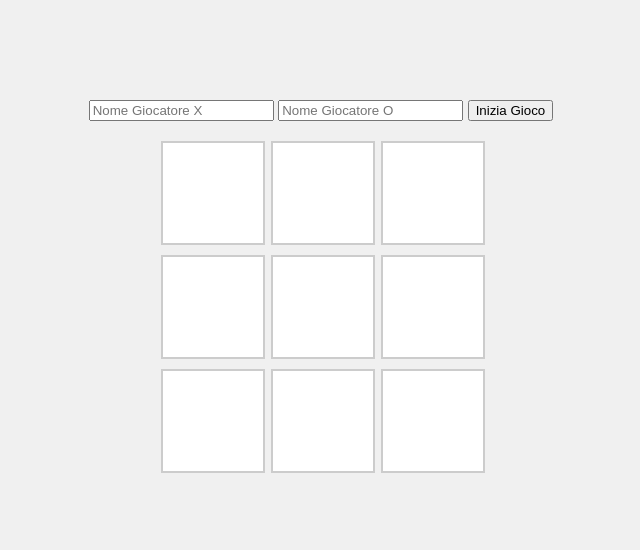
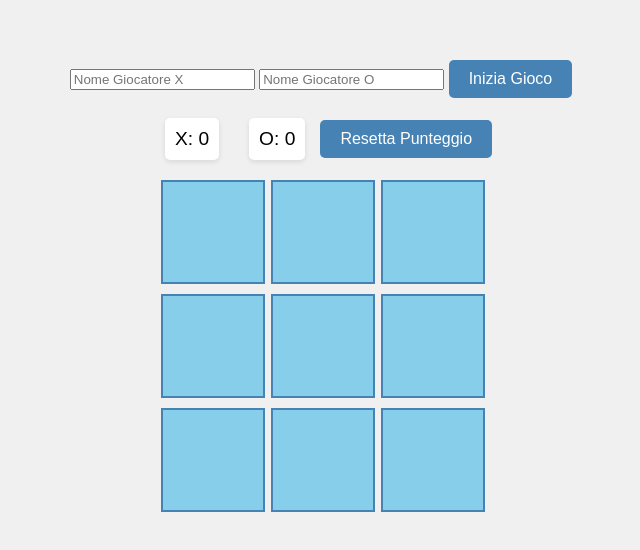
Before and after one commit to TommyTommy10/Tic-Tac-Toe, a plain HTML site: page index.html in a window 1280 px wide. Shown: the part 112-662 px from the top of the page, without its empty margins (319-959 px from the left). Drawn offline with Linux system fonts and the light colour scheme.

Commit message:
Update styles.css

```diff
--- a/styles.css
+++ b/styles.css
@@ -13,6 +13,21 @@ body {
     text-align: center;
 }
 
+#scoreboard {
+    display: flex;
+    justify-content: center;
+    align-items: center;
+}
+
+#scoreboard > div {
+    margin: 0 15px;
+    font-size: 1.2em;
+    padding: 10px;
+    background-color: #fff;
+    border-radius: 5px;
+    box-shadow: 0 2px 5px rgba(0,0,0,0.1);
+}
+
 #game {
     display: grid;
     grid-template-columns: repeat(3, 100px);
@@ -23,18 +38,19 @@ body {
 .cell {
     width: 100px;
     height: 100px;
-    background-color: #fff;
+    background-color: #87CEEB; /* SkyBlue */
     display: flex;
     justify-content: center;
     align-items: center;
     font-size: 2em;
     cursor: pointer;
-    border: 2px solid #ccc;
+    border: 2px solid #4682B4; /* SteelBlue */
     transition: background-color 0.3s;
+    color: #2F4F4F; /* DarkSlateGray */
 }
 
 .cell:hover {
-    background-color: #f9f9f9;
+    background-color: #ADD8E6; /* LightBlue */
 }
 
 .hidden {
@@ -46,7 +62,17 @@ body {
     color: green;
 }
 
-#scoreboard > div {
-    font-size: 1.2em;
-    margin: 5px;
+button {
+    background-color: #4682B4;
+    color: #fff;
+    border: none;
+    padding: 10px 20px;
+    cursor: pointer;
+    border-radius: 5px;
+    font-size: 1em;
+    transition: background-color 0.3s;
 }
+
+button:hover {
+    background-color: #5A9;
+}
```
